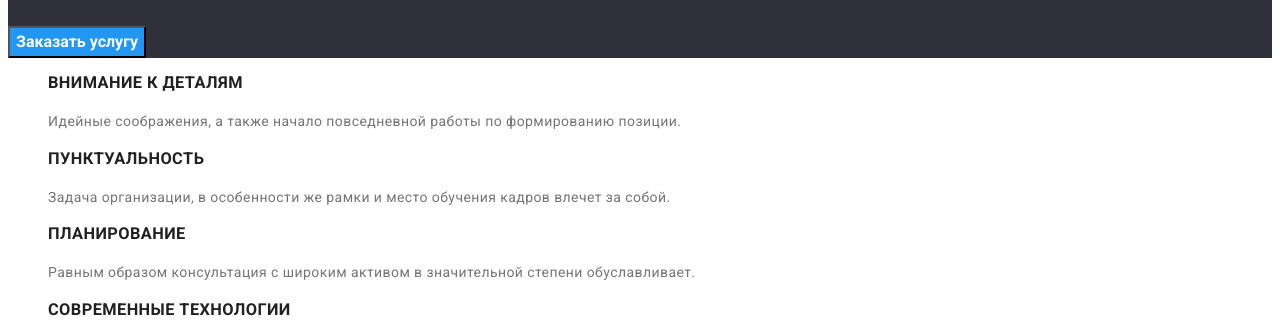
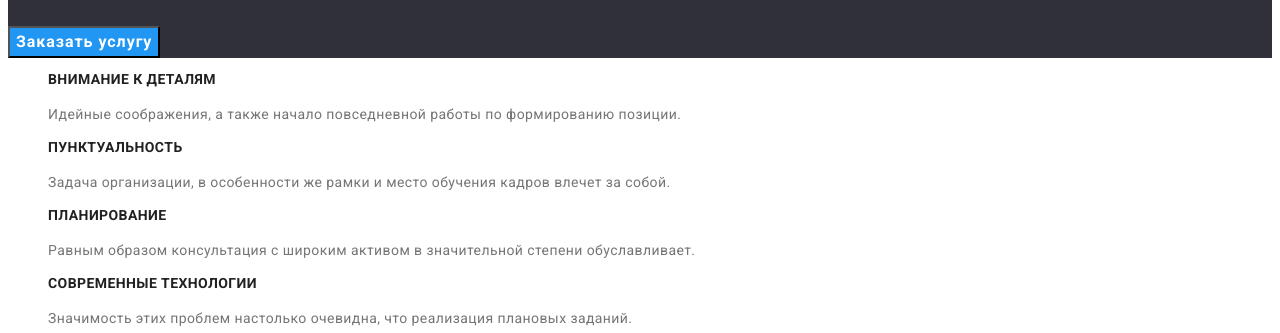
Before and after one commit to Nataliia0202/goit-markup-hw-02, a plain HTML site: page index.html in a window 1280 px wide. Shown: the part 253-586 px from the top of the page. Drawn offline with Linux system fonts and the light colour scheme.

Commit message:
Update styles.css

```diff
--- a/css/styles.css
+++ b/css/styles.css
@@ -108,6 +108,7 @@ body {
 .benefits .benefits-title {
     color: var(--title-text-color);
     font-weight: 700;
+    font-size: 14px;
     line-height: 1.14;
     text-transform: uppercase;
 }
@@ -167,13 +168,16 @@ body {
     font-weight: 500;
     font-size: 16px;
     line-height: 1.63;
+    letter-spacing: 0.03em;
 
 }
 .main-name .link:hover,
 .main-name .link:focus {
-    color: var(--accent-color);
+    text-decoration: none;
+    background-color: var(--accent-color);
     background-color: #188CE8;
 }
+
 .filtr .link:hover,
 .filtr .link:focus {
     color: var(--primary-bg-color);
@@ -182,11 +186,12 @@ body {
 .button.primary {
     color: var(--primary-bg-color);
     background-color: var(--accent-color);
+    font-weight: 700;
+    letter-spacing: 0.06em;
 
 }
-.main-name .button.primary.link {
-    font-weight: 700;
-}
+
+
 
 /*Портфолио*/
 .work .work-titel {
```
